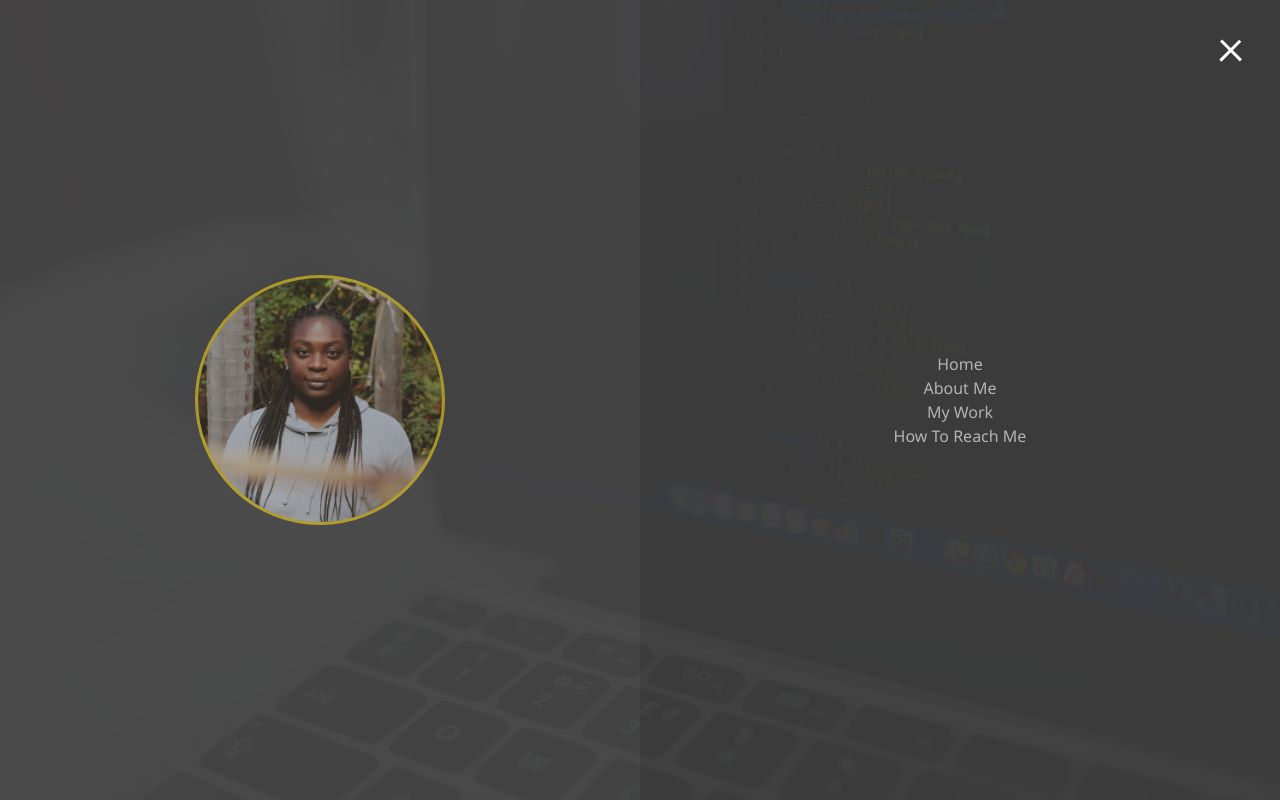
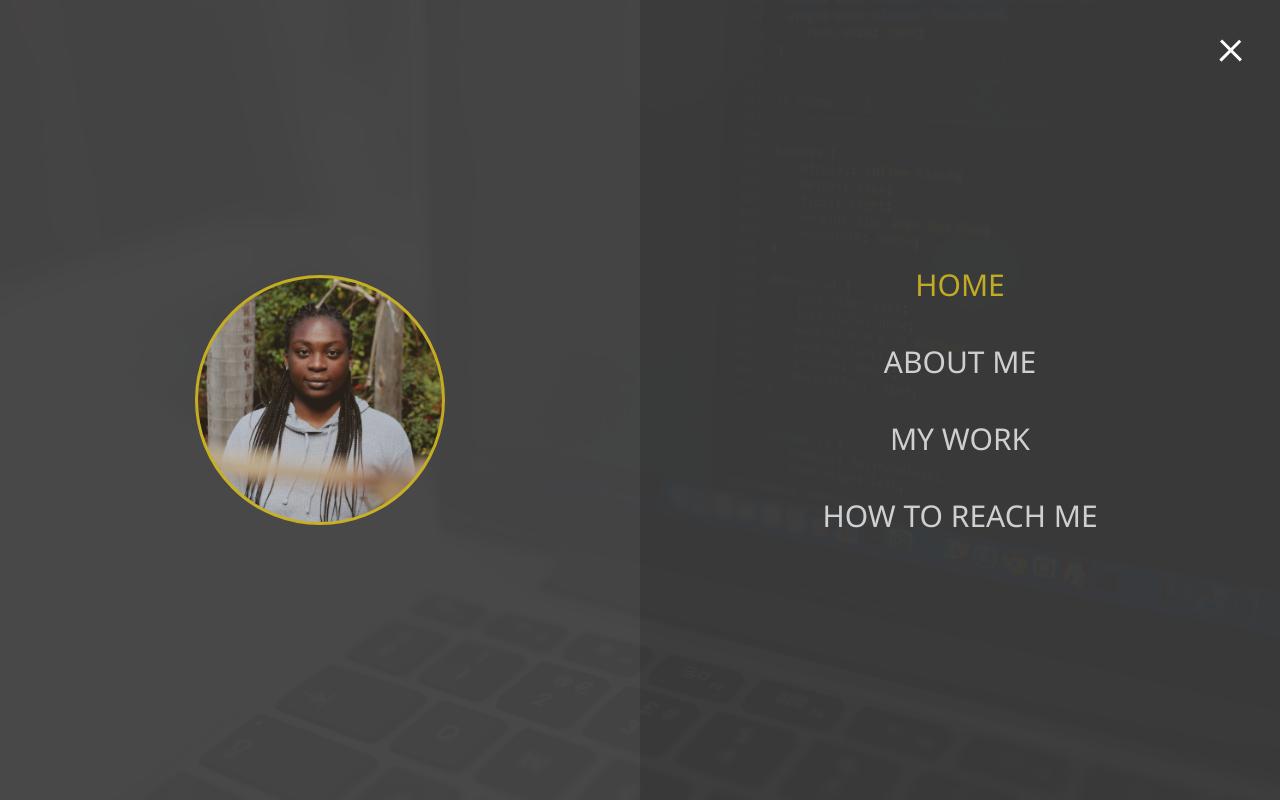
Before and after one commit to habby-bit/AnimatedPortfolio, a plain HTML site: page dist/index.html in a window 1280 px wide. Both pictures are taken after a click on the element 1231 px from the left and 47 px from the top of the page. Drawn offline with Linux system fonts and the light colour scheme.

Commit message:
Menu overlay

```diff
--- a/dist/index.html
+++ b/dist/index.html
@@ -23,7 +23,7 @@
                 <div class="portrait"></div>
             </div>
             <ul class="menu-nav">
-                <li class="nav-item">
+                <li class="nav-item current">
                     <a href="/" class="nav-link">
                     Home</a>
                 </li>
--- a/scss/_menu.scss
+++ b/scss/_menu.scss
@@ -45,8 +45,7 @@
     position: fixed;
     top: 0;
     width: 100%;
-    // See through menu
-    opacity: 0.6;
+    opacity: 0.75;
     visibility: hidden;
 
     &.show {
@@ -94,9 +93,46 @@
         .portrait {
             width: 250px;
             height: 250px;
+            background: url("../img/smallPortrait.png") no-repeat center/cover;
             border-radius: 50%;
             border: solid 3px $secondary-color;
-            background: url("../img/smallPortrait.png") no-repeat center/cover;
+        }
+    }
+
+    .nav-item {
+        transform: translate3d(600px, 0, 0);
+        @include easeOut;
+
+        &.show {
+            // Slide In From Right
+            transform: translate3d(0, 0, 0);
+        }
+
+        &.current > a {
+            color: $secondary-color;
+        }
+    }
+
+    .nav-link {
+        display: inline-block;
+        position: relative;
+        font-size: 30px;
+        text-transform: uppercase;
+        padding: 1rem 0;
+        font-weight: 300;
+        color: #fff;
+        text-decoration: none;
+        @include easeOut;
+
+        &:hover {
+            color: $secondary-color;
         }
     }
 }
+
+// Delay each nav item slide by 0.1s
+@for $x from 1 through 4 {
+    .nav-item:nth-child(#{$x}) {
+        transition-delay: $x * 0.1s;
+    }
+}
```
Also changed, not shown: dist/css/main.css.
